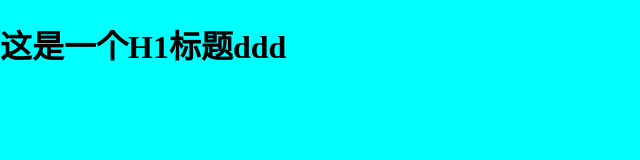
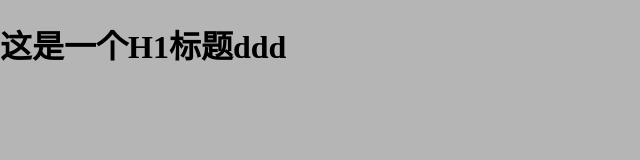
Before and after one commit to yup123-pan/project_01, a plain HTML site: page index.html in a window 1280 px wide. Shown: the whole page, without its empty margins (0-640 px from the left). Drawn offline with Linux system fonts and the light colour scheme.

Commit message:
修改了index.css

```diff
--- a/index.css
+++ b/index.css
@@ -2,5 +2,6 @@ html,
 body {
   margin: 0;
   padding: 0;
-  background-color: cyan;
+  background-color: rgb(181, 181, 181);
+  font-weight: 800;
 }
```
